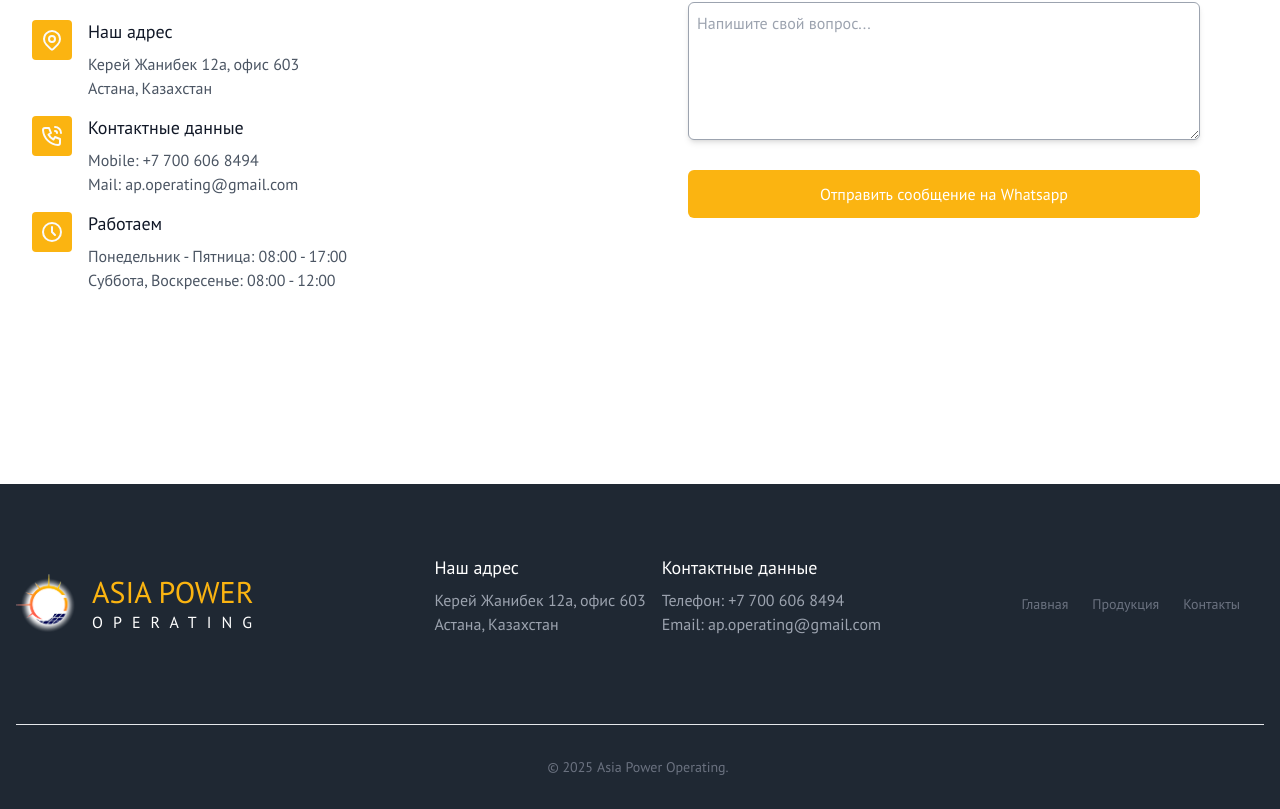
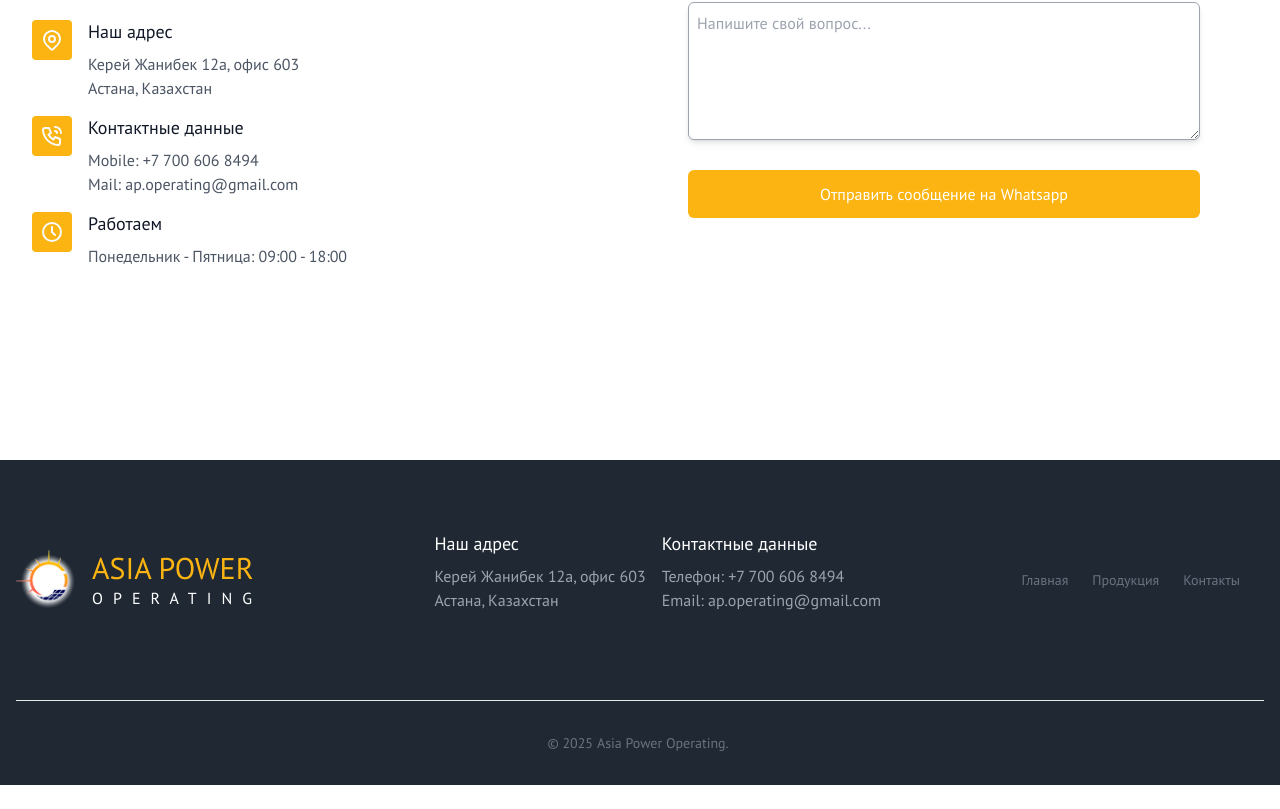
Before and after one commit to zhengis-alinur/asia-power-operating, a Next.js app: page / in a window 1280 px wide. Shown: the part 3268-4077 px from the top of the page. After the commit the page ends 4053 px from the top, so only its background shows below. Built offline with nearby package versions, Linux system fonts and the light colour scheme; no server answers.

Commit message:
fix time

```diff
--- a/src/components/GetInTouch.tsx
+++ b/src/components/GetInTouch.tsx
@@ -129,10 +129,7 @@ const GetInTouch = () => {
                       Работаем
                     </h3>
                     <p className="text-gray-600 ">
-                      Понедельник - Пятница: 08:00 - 17:00
-                    </p>
-                    <p className="text-gray-600 ">
-                      Суббота, Воскресенье: 08:00 - 12:00
+                      Понедельник - Пятница: 09:00 - 18:00
                     </p>
                   </div>
                 </li>
```
